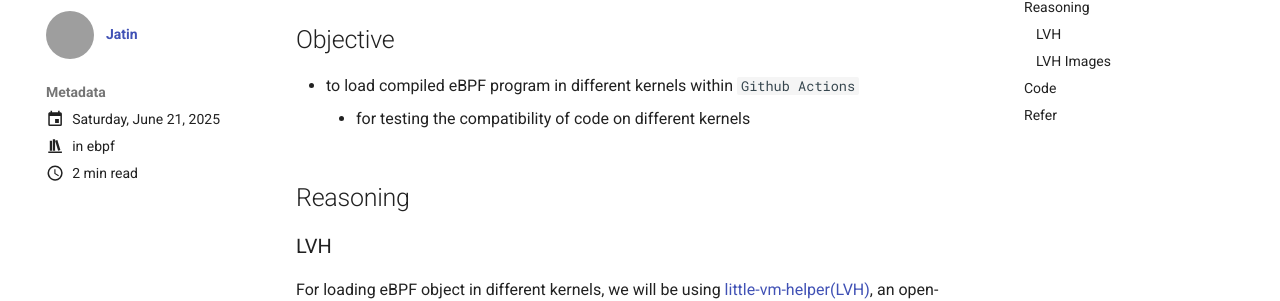
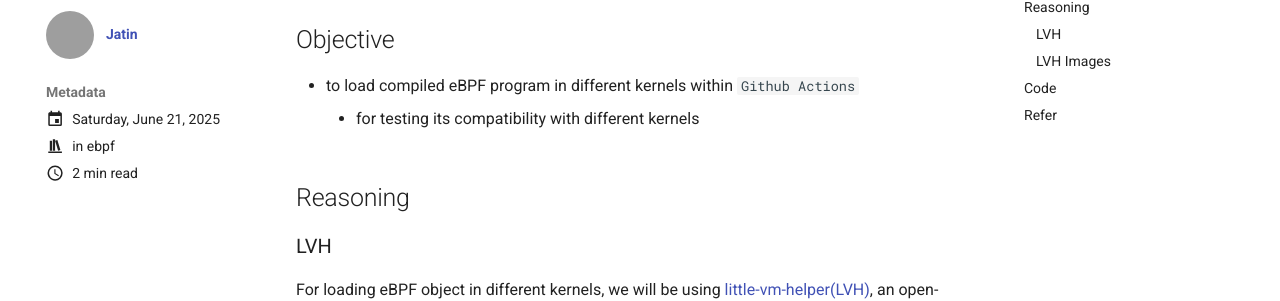
Before and after one commit to h0x0er/h0x0er.github.io, an MkDocs documentation site: the page built from docs/blog/posts/ebpf-loading.md, in a window 1280 px wide and 900 px high. Shown: the part 206-507 px from the top of the window. Built offline with MkDocs 1.6.1 and Material for MkDocs 9.7.7, drawn with Linux system fonts in a browser that asks for light colours; emoji names are drawn with the system emoji font; grey boxes are pictures that could not be loaded.

Commit message:
memories: fix

```diff
--- a/docs/blog/posts/ebpf-loading.md
+++ b/docs/blog/posts/ebpf-loading.md
@@ -12,7 +12,7 @@ categories:
 ## Objective
 
 - to load compiled eBPF program in different kernels within `Github Actions`
-    - for testing the compatibility of code on different kernels
+    - for testing its compatibility with different kernels
 
 <!-- more -->
 
```
